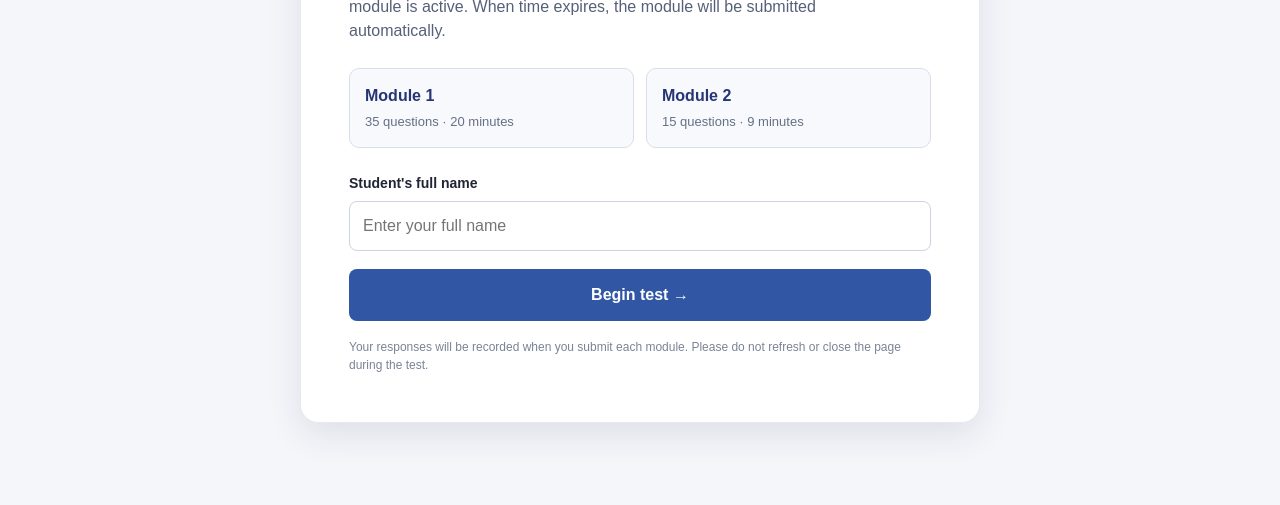
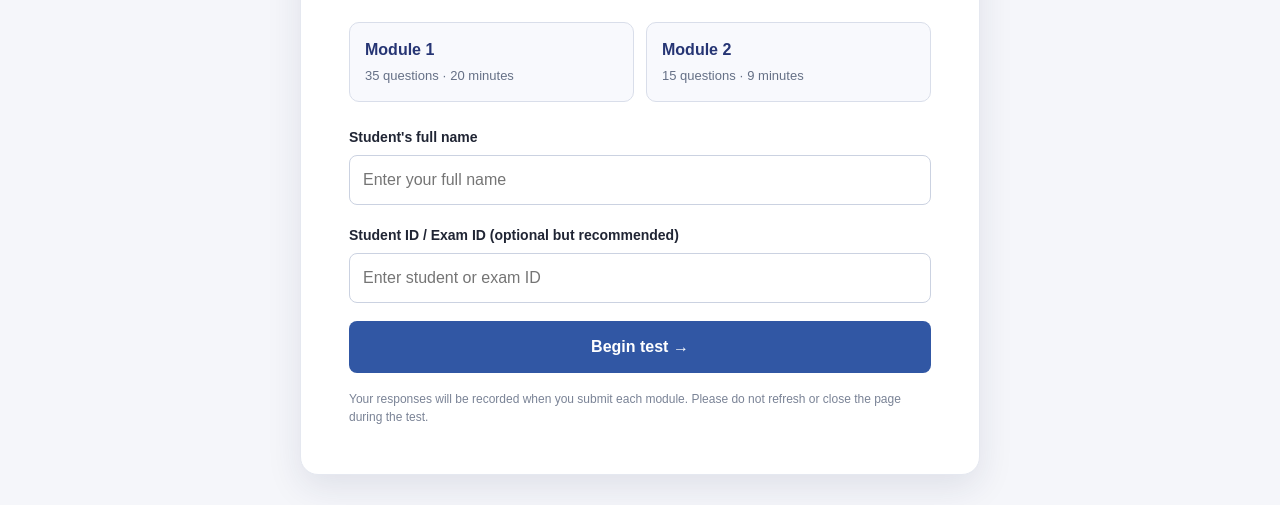
Before and after one commit to pmgppb/reading-ibt, a plain HTML site: page index.html in a window 1280 px wide. Shown: the part 301-806 px from the top of the page. Drawn offline with Linux system fonts and the light colour scheme.

Commit message:
Add optional student ID field to the exam landing page so submissions can be tracked across devices and matched reliably.

```diff
--- a/index.html
+++ b/index.html
@@ -24,6 +24,10 @@
       <label for="student-name">Student's full name</label>
       <input id="student-name" type="text" autocomplete="name" maxlength="120" placeholder="Enter your full name" required>
       <p id="name-error" class="error" hidden>Please enter your full name to begin.</p>
+
+      <label for="student-id">Student ID / Exam ID (optional but recommended)</label>
+      <input id="student-id" type="text" autocomplete="off" maxlength="120" placeholder="Enter student or exam ID">
+
       <button id="start-btn" class="primary-btn">Begin test <span aria-hidden="true">→</span></button>
       <p class="small-note">Your responses will be recorded when you submit each module. Please do not refresh or close the page during the test.</p>
     </section>
```
